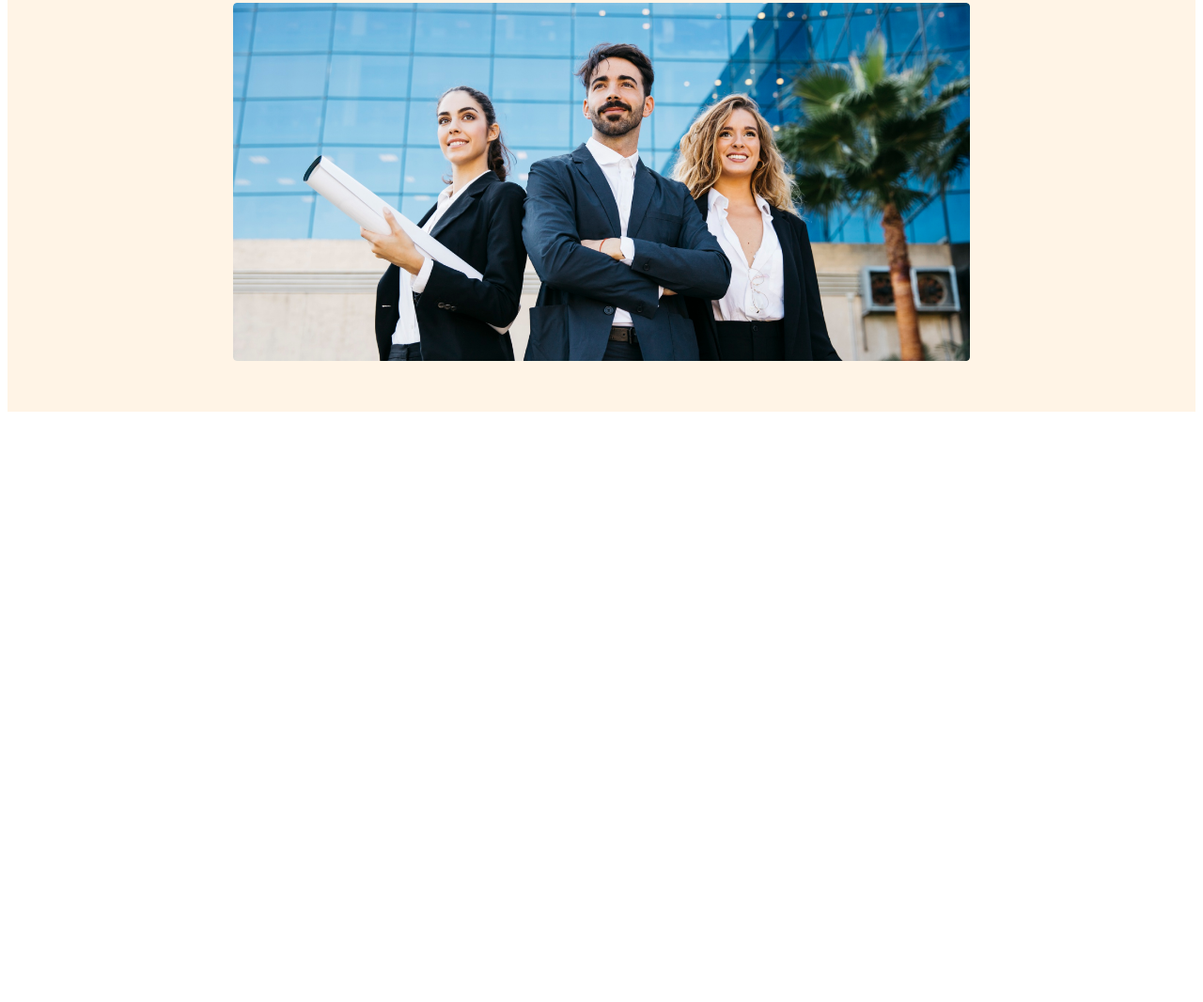
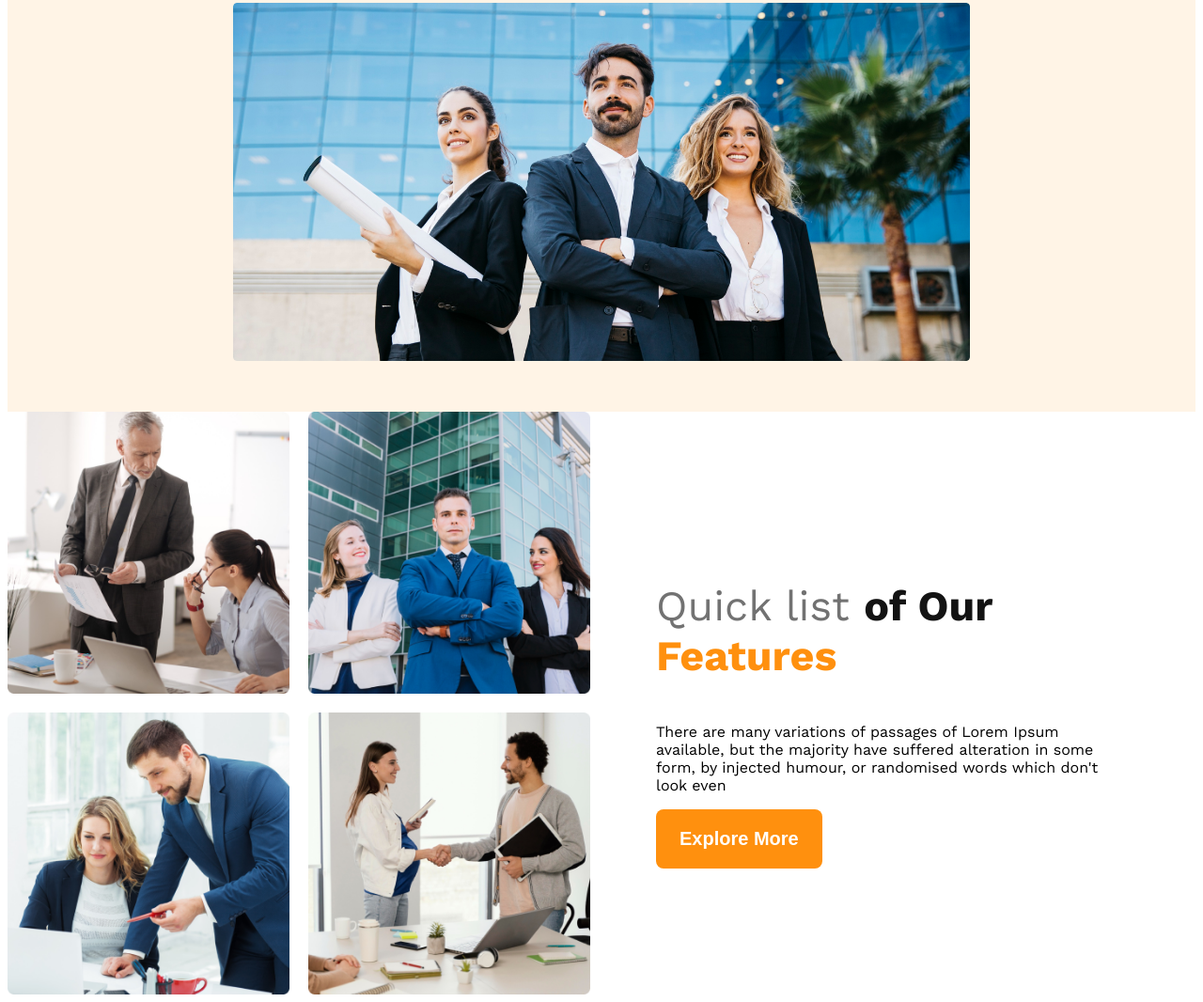
Before and after one commit to FazleRifat/grid-project-1, a plain HTML site: page index.html in a window 1280 px wide. Shown: the part 572-1638 px from the top of the page at 94% size. Before the commit the page ends 1018 px from the top, so only its background shows below. Drawn offline with nearby package versions, Linux system fonts and the light colour scheme.

Commit message:
feature title

```diff
--- a/index.html
+++ b/index.html
@@ -13,7 +13,7 @@
     <title>G3 Architects</title>
 </head>
 <body>
-    <header>
+    <header> <!--header start-->
         <nav>
             <h3 class="nav-title">G3 Architects</h3>
             <ul>
@@ -40,7 +40,22 @@
         </div>
     </header>
 
-    <main>
+    <main><!--main start-->
+        <section>
+            <div class="feature">
+                <div class="feature-photo">
+                    <img src="./images/team1.png" alt="" class="feature-img">
+                    <img src="./images/team2.png" alt="" class="feature-img">
+                    <img src="./images/team3.png" alt="" class="feature-img">
+                    <img src="./images/team4.png" alt="" class="feature-img">
+                </div>
+                <div class="feature-text">
+                    <h3 class="feature-title"><span id="first">Quick list</span> <span id="second">of Our</span> <br> <span id="third">Features</span></h3>
+                    <p class="feature-description">There are many variations of passages of Lorem Ipsum available, but the majority have suffered alteration in some form, by injected humour, or randomised words which don't look even</p>
+                    <button class="primary-btn">Explore More</button>
+                </div>
+            </div>
+        </section>
 
     </main>
 
--- a/style.css
+++ b/style.css
@@ -15,6 +15,10 @@ a{
     color: #FFF;
     background: #FF900E;
     cursor: pointer;
+}
+main{
+    max-width: 1440px;
+    margin: 0px auto;
 }
 /* header */
 
@@ -67,7 +71,43 @@ nav a{
     margin-top: 20px;
     width: 100%;
 }
+/* feature */
+.feature{
+    display: flex;
+    align-items: center;
+}
+/* feature title style */
+.feature-title{
+    font-size: 2.8rem;
+    font-style: normal;
+    font-weight: 500;
+    line-height: normal;
+}
+#first{
+    color:#727272;
+}
+#second{
+    color:#131313;
+    font-weight: 700;
+}
+#third{
+    color:#FF900E;
+    font-weight: 700;
+}
+/* feature title style done */
+.feature-text{
+    padding-left: 70px;
+    padding-right: 70px;
 
+}
+.feature-photo{
+    display: grid;
+    grid-template-columns: repeat(2,1fr);
+    gap:20px
+}
+.feature-img{
+    width: 300px;
+}
 
 /* responsive media */
 /* small devices */
```
